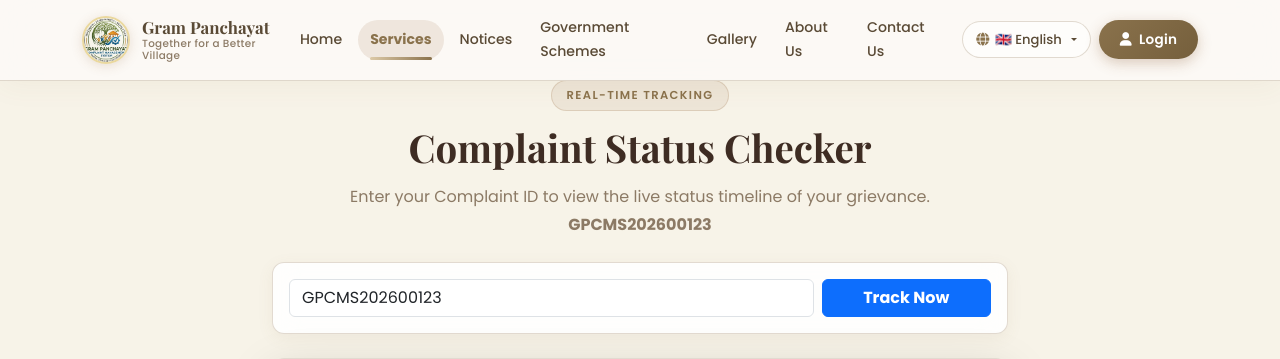
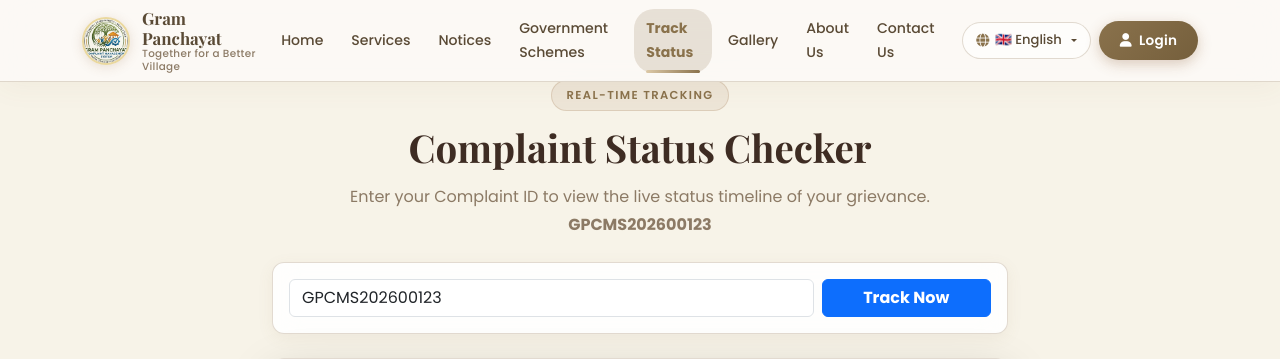
Before and after one commit to Megha-Bansode/Gram-Panchayat-Complaint-Management-System, a PHP site: page /complaint/track_complaint.php in a window 1280 px wide. Shown: the top 359 px of the page. Run offline with PHP 8.4, Linux system fonts and the light colour scheme.

Commit message:
tracking status

```diff
--- a/css/landing.css
+++ b/css/landing.css
@@ -453,9 +453,10 @@ header.scrolled {
 }
 
 .nav-link:hover::after,
-.nav-link.active-nav::after {
-    left: 0.75rem;
-    right: 0.75rem;
+.nav-link.active-nav::after,
+.nav-link.active::after {
+    left: 0.75rem !important;
+    right: 0.75rem !important;
 }
 
 .nav-link:hover {
@@ -463,11 +464,12 @@ header.scrolled {
 }
 
 /* Active nav — clearly visible pill highlight */
-.nav-link.active-nav {
+.nav-link.active-nav,
+.nav-link.active {
     color: var(--primary) !important;
     font-weight: 700 !important;
-    background: rgba(139, 94, 52, 0.12);
-    border-radius: 20px;
+    background: rgba(138, 114, 76, 0.18) !important;
+    border-radius: 20px !important;
 }
 
 /* Language Selector */
--- a/css/style.css
+++ b/css/style.css
@@ -453,9 +453,10 @@ header.scrolled {
 }
 
 .nav-link:hover::after,
-.nav-link.active-nav::after {
-    left: 0.75rem;
-    right: 0.75rem;
+.nav-link.active-nav::after,
+.nav-link.active::after {
+    left: 0.75rem !important;
+    right: 0.75rem !important;
 }
 
 .nav-link:hover {
@@ -463,11 +464,12 @@ header.scrolled {
 }
 
 /* Active nav — clearly visible pill highlight */
-.nav-link.active-nav {
+.nav-link.active-nav,
+.nav-link.active {
     color: var(--primary) !important;
     font-weight: 700 !important;
-    background: rgba(139, 94, 52, 0.12);
-    border-radius: 20px;
+    background: rgba(138, 114, 76, 0.18) !important;
+    border-radius: 20px !important;
 }
 
 /* Language Selector */
--- a/includes/header.php
+++ b/includes/header.php
@@ -14,6 +14,11 @@ if ($pos !== false) {
 } else {
     $base_path = file_exists('css/style.css') ? '' : '../';
 }
+
+// Absolute root-relative URL prefix for the project (works from any subfolder depth)
+$project_root_url = ($pos !== false)
+    ? substr($script_name, 0, $pos + strlen('/' . $project_folder)) . '/'
+    : '/Gram-Panchayat-Complaint-Management-System/';
 
 if (!function_exists('getLangUrl')) {
     function getLangUrl($langCode) {
@@ -38,15 +43,20 @@ $lang_labels = [
 // ── Active Nav Detection ──────────────────────────────────────────────────────
 // Determine which nav section is active based on the current page.
 // On index.php the JS scrollspy handles highlighting — PHP outputs nothing.
-$current_file = basename($_SERVER['PHP_SELF']);
+$request_path = parse_url($_SERVER['REQUEST_URI'] ?? '', PHP_URL_PATH);
+$current_file = !empty($request_path) ? basename($request_path) : basename($_SERVER['PHP_SELF'] ?? '');
 
 // Map page filename → active nav key
 $page_nav_map = [
     // index.php — scrollspy handles this, PHP outputs no class
     'index.php'              => '',
-    // complaint pages → Services
+    // register complaint → Services
     'register_complaint.php' => 'services',
-    'track_complaint.php'    => 'services',
+    // track complaint → Track Status tab
+    'track_complaint.php'    => 'track',
+    'complaint_status.php'   => 'track',
+    'complaint-status.php'   => 'track',
+    'status.php'             => 'track',
     // scheme detail → Government Schemes
     'scheme_details.php'     => 'schemes',
     // login pages → no specific section highlighted
@@ -56,10 +66,10 @@ $page_nav_map = [
 
 $active_nav = $page_nav_map[$current_file] ?? '';
 
-// Helper: output " active-nav" CSS class if the key matches current page
+// Helper: output " active-nav active" CSS class if the key matches current page
 function navActive(string $key): string {
     global $active_nav;
-    return ($active_nav !== '' && $active_nav === $key) ? ' active-nav' : '';
+    return ($active_nav !== '' && $active_nav === $key) ? ' active-nav active' : '';
 }
 ?>
 <!DOCTYPE html>
@@ -138,17 +148,22 @@ function navActive(string $key): string {
                 <!-- Nav Menu -->
                 <div class="collapse navbar-collapse" id="navbarMain">
                     <ul class="navbar-nav mx-auto align-items-center gap-1 my-3 my-lg-0">
-                        <li class="nav-item"><a class="nav-link<?php echo navActive('home'); ?>" href="<?php echo $base_path; ?>index.php#home"><?php echo __('nav_home'); ?></a></li>
-                        <li class="nav-item"><a class="nav-link<?php echo navActive('services'); ?>" href="<?php echo $base_path; ?>index.php#quick-services"><?php echo __('nav_services'); ?></a></li>
-                        <li class="nav-item"><a class="nav-link<?php echo navActive('notices'); ?>" href="<?php echo $base_path; ?>index.php#notices"><?php echo __('nav_notices'); ?></a></li>
-                        <li class="nav-item"><a class="nav-link<?php echo navActive('schemes'); ?>" href="<?php echo $base_path; ?>index.php#schemes"><?php echo __('nav_schemes'); ?></a></li>
-                        <li class="nav-item"><a class="nav-link<?php echo navActive('gallery'); ?>" href="<?php echo $base_path; ?>index.php#gallery"><?php echo __('nav_gallery'); ?></a></li>
-                        <li class="nav-item"><a class="nav-link<?php echo navActive('about'); ?>" href="<?php echo $base_path; ?>index.php#about"><?php echo __('nav_about'); ?></a></li>
-                        <li class="nav-item"><a class="nav-link<?php echo navActive('contact'); ?>" href="<?php echo $base_path; ?>index.php#contact"><?php echo __('nav_contact'); ?></a></li>
+                        <li class="nav-item"><a class="nav-link<?php echo navActive('home'); ?>" data-nav-key="home" href="<?php echo $base_path; ?>index.php#home"><?php echo __('nav_home'); ?></a></li>
+                        <li class="nav-item"><a class="nav-link<?php echo navActive('services'); ?>" data-nav-key="services" href="<?php echo $base_path; ?>index.php#quick-services"><?php echo __('nav_services'); ?></a></li>
+                        <li class="nav-item"><a class="nav-link<?php echo navActive('notices'); ?>" data-nav-key="notices" href="<?php echo $base_path; ?>index.php#notices"><?php echo __('nav_notices'); ?></a></li>
+                        <li class="nav-item"><a class="nav-link<?php echo navActive('schemes'); ?>" data-nav-key="schemes" href="<?php echo $base_path; ?>index.php#schemes"><?php echo __('nav_schemes'); ?></a></li>
+                        <li class="nav-item"><a class="nav-link<?php echo navActive('track'); ?>" data-nav-key="track" href="<?php echo $base_path; ?>index.php#track-status"><?php echo __('nav_track'); ?></a></li>
+                        <li class="nav-item"><a class="nav-link<?php echo navActive('gallery'); ?>" data-nav-key="gallery" href="<?php echo $base_path; ?>index.php#gallery"><?php echo __('nav_gallery'); ?></a></li>
+                        <li class="nav-item"><a class="nav-link<?php echo navActive('about'); ?>" data-nav-key="about" href="<?php echo $base_path; ?>index.php#about"><?php echo __('nav_about'); ?></a></li>
+                        <li class="nav-item"><a class="nav-link<?php echo navActive('contact'); ?>" data-nav-key="contact" href="<?php echo $base_path; ?>index.php#contact"><?php echo __('nav_contact'); ?></a></li>
                     </ul>
+
+
 
                     <!-- Right Side Controls -->
                     <div class="d-flex align-items-center gap-2 ms-lg-3 my-2 my-lg-0">
+
+
 
                         <!-- Global Language Switcher -->
                         <div class="nav-item dropdown">
--- a/js/landing.js
+++ b/js/landing.js
@@ -13,6 +13,7 @@ document.addEventListener('DOMContentLoaded', () => {
     initComplaintTracker();
     initModalNoticeFilterListeners();
     initScrollSpy();
+    initSubpageNavHighlight();
 });
 
 /* --------------------------------------------------------------------------
@@ -238,6 +239,7 @@ function initScrollSpy() {
         'quick-services': 'quick-services',
         'notices'       : 'notices',
         'schemes'       : 'schemes',
+        'track-status'  : 'track-status',
         'gallery'       : 'gallery',
         'about'         : 'about',
         'contact'       : 'contact'
@@ -340,3 +342,32 @@ window.toggleAccordion = function(btn) {
     // Toggle this card
     card.classList.toggle('accordion-open', !isOpen);
 };
+
+/* --------------------------------------------------------------------------
+   11. Sub-page Dynamic Active Navigation Highlight Detector
+   -------------------------------------------------------------------------- */
+function initSubpageNavHighlight() {
+    const path = window.location.pathname.toLowerCase();
+
+    // Check if on standalone complaint tracking page / route
+    const isTrackPage = (path.includes('track_complaint') ||
+                        path.includes('complaint_status') ||
+                        path.includes('complaint-status')) &&
+                        !path.endsWith('index.php') &&
+                        !path.endsWith('/');
+
+    if (isTrackPage) {
+        // Ensure ONLY ONE navigation item is active at a time
+        document.querySelectorAll('.navbar-nav .nav-link').forEach(link => {
+            link.classList.remove('active-nav', 'active');
+        });
+
+        const trackLink = document.querySelector('.navbar-nav a.nav-link[data-nav-key="track"]') ||
+                          document.querySelector('.navbar-nav a.nav-link[href*="track-status"]') ||
+                          document.querySelector('.navbar-nav a.nav-link[href*="track_complaint"]');
+
+        if (trackLink) {
+            trackLink.classList.add('active-nav', 'active');
+        }
+    }
+}
--- a/languages/en.php
+++ b/languages/en.php
@@ -17,6 +17,7 @@ return [
     'nav_services' => 'Services',
     'nav_notices' => 'Notices',
     'nav_schemes' => 'Government Schemes',
+    'nav_track' => 'Track Status',
     'nav_gallery' => 'Gallery',
     'nav_about' => 'About Us',
     'nav_contact' => 'Contact Us',
--- a/languages/hi.php
+++ b/languages/hi.php
@@ -17,6 +17,7 @@ return [
     'nav_services' => 'सेवाएं',
     'nav_notices' => 'सूचनाएं',
     'nav_schemes' => 'सरकारी योजनाएं',
+    'nav_track' => 'शिकायत स्थिति',
     'nav_gallery' => 'गैलरी',
     'nav_about' => 'हमारे बारे में',
     'nav_contact' => 'संपर्क करें',
--- a/languages/mr.php
+++ b/languages/mr.php
@@ -17,6 +17,7 @@ return [
     'nav_services' => 'सेवा',
     'nav_notices' => 'सूचना',
     'nav_schemes' => 'शासकीय योजना',
+    'nav_track' => 'तक्रार स्थिती',
     'nav_gallery' => 'गॅलरी',
     'nav_about' => 'आमच्याबद्दल',
     'nav_contact' => 'संपर्क साधा',
```
Also changed, not shown: index.php (+5 -5 lines), assets/images/gram_sabha_meeting.png (added).
